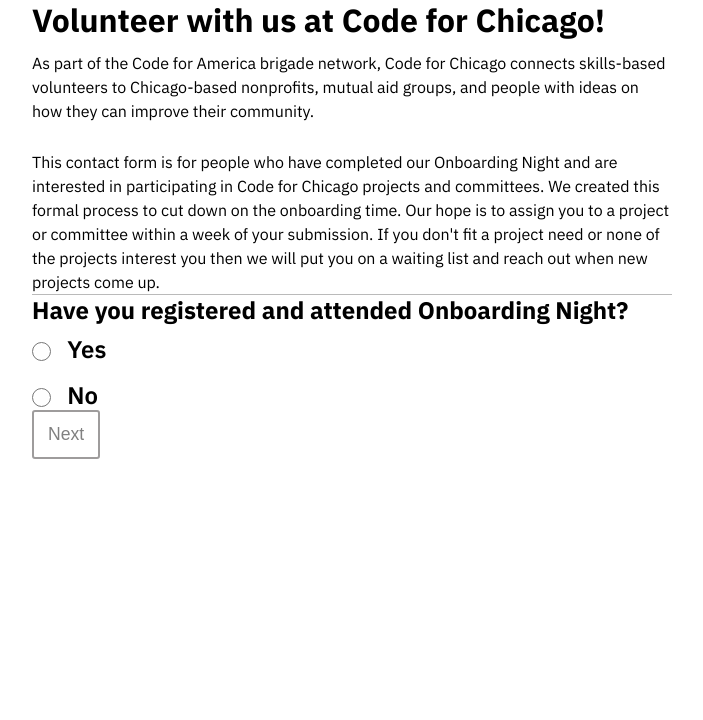
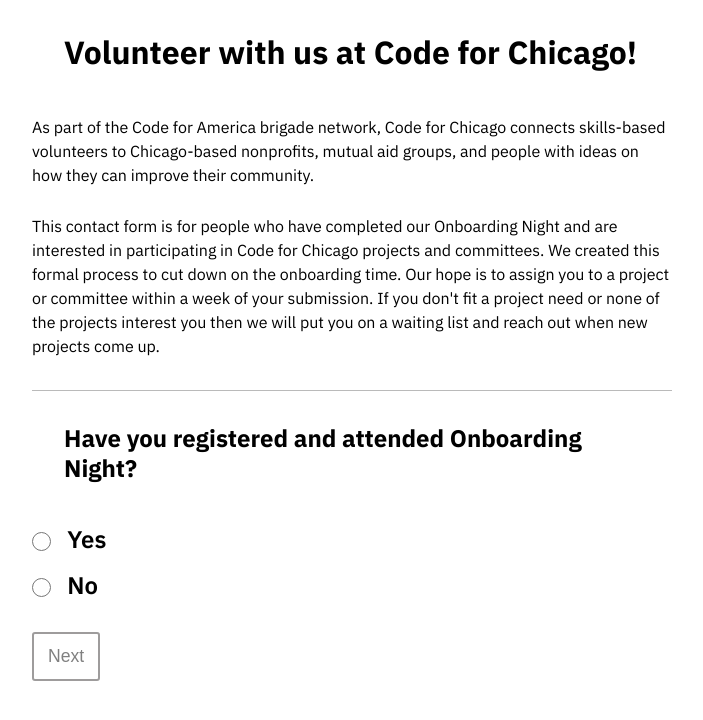
Before and after one commit to code-312/Voma, a React (Create React App) app: page /register in a window 1280 px wide. Shown: the top 720 px of the page, without its empty margins (288-991 px from the left). Built offline with nearby package versions, Linux system fonts and the light colour scheme.

Commit message:
Minor styling of paragraph text and button

```diff
--- a/src/components/RegisterLanding.jsx
+++ b/src/components/RegisterLanding.jsx
@@ -19,13 +19,13 @@ export default function RegisterLanding({ setRegisterStep }) {
       <StyledFieldset>
         <h1 id="registerh1">Volunteer with us at Code for Chicago!</h1>
 
-        <div>
+        <div id="registerd1">
           <p>
             As part of the Code for America brigade network, Code for Chicago connects skills-based
             volunteers to Chicago-based nonprofits, mutual aid groups, and people with ideas on how
             they can improve their community.
           </p>
-          <p>
+          <p id="registerp2">
             This contact form is for people who have completed our Onboarding Night and are
             interested in participating in Code for Chicago projects and committees. We created this
             formal process to cut down on the onboarding time. Our hope is to assign you to a
@@ -60,6 +60,7 @@ export default function RegisterLanding({ setRegisterStep }) {
         </label>
         <nav>
           <button
+            id="registerb1"
             type="button"
             onClick={registered ? () => setRegisterStep(2) : () => registerSet('not')}
             disabled={registered === null}
--- a/src/components/StyledFieldset.jsx
+++ b/src/components/StyledFieldset.jsx
@@ -82,7 +82,18 @@ const FieldsetStyles = styled.fieldset`
 
   #registerh1, #registerh2 {
     font-weight: bold;
+    padding: 2rem;
     }
+
+    #registerp2 {
+      margin-bottom: 2rem;
+    }
+
+    #registerb1 {
+      position: relative;
+      top: 2rem;
+    }
+
 `
 
   ;
```
